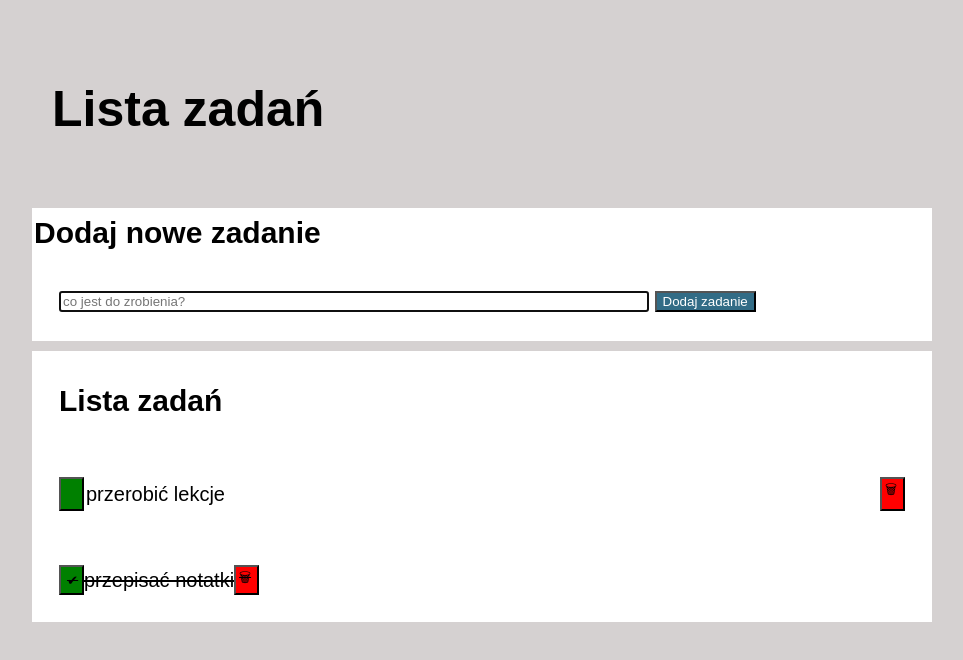
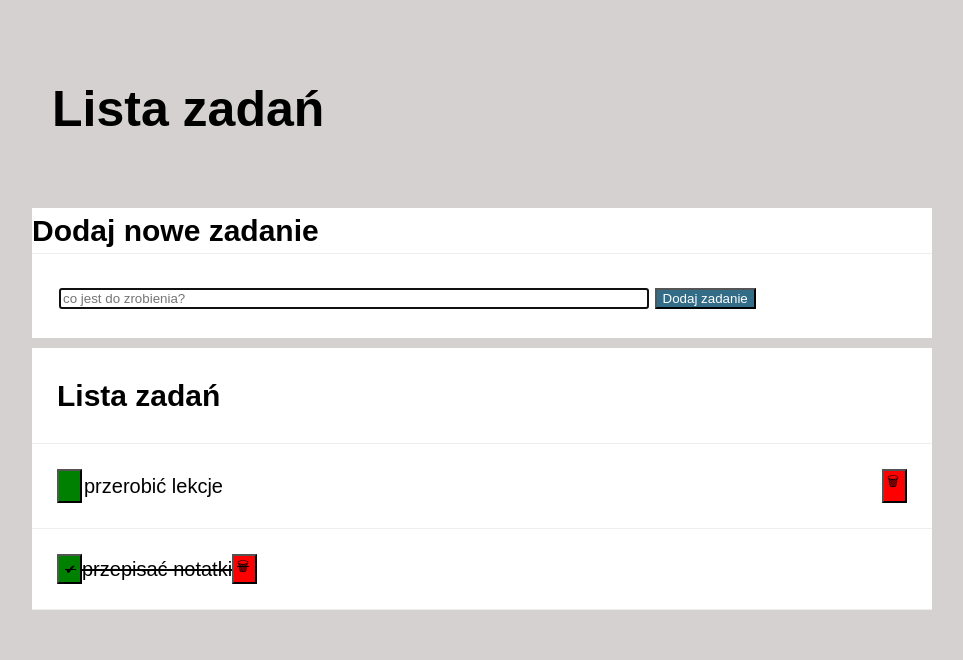
Before and after one commit to Izka25/to-do-list-modul-6, a plain HTML site: page index.html in a window 1280 px wide. Shown: the whole page, without its empty margins (118-1081 px from the left). Drawn offline with Linux system fonts and the light colour scheme.

Commit message:
adding border-bottom

```diff
--- a/css/style.css
+++ b/css/style.css
@@ -61,7 +61,7 @@ body {
     flex-wrap: 10px;
     flex-basis: 100px;
     border-bottom: 1px solid #eee;
-    border: 2px solid white;
+    border: 0px 1px solid black;
     margin: auto;
     background-color: white;
     padding: 25px;
@@ -70,7 +70,7 @@ body {
 
   .header {
    border-bottom: 1px solid #eee;
-   border: 2px solid white;
+   border: 0px 1px solid black;
     margin: auto;
     background-color: white;
     padding: 25px;
@@ -86,7 +86,7 @@ body {
 
   .inputForm {
     border-bottom: 1px solid #eee;
-    border: 2px solid white;
+    border: 0px 1px solid black;
     background-color: white;
     margin: auto;
   }
```
